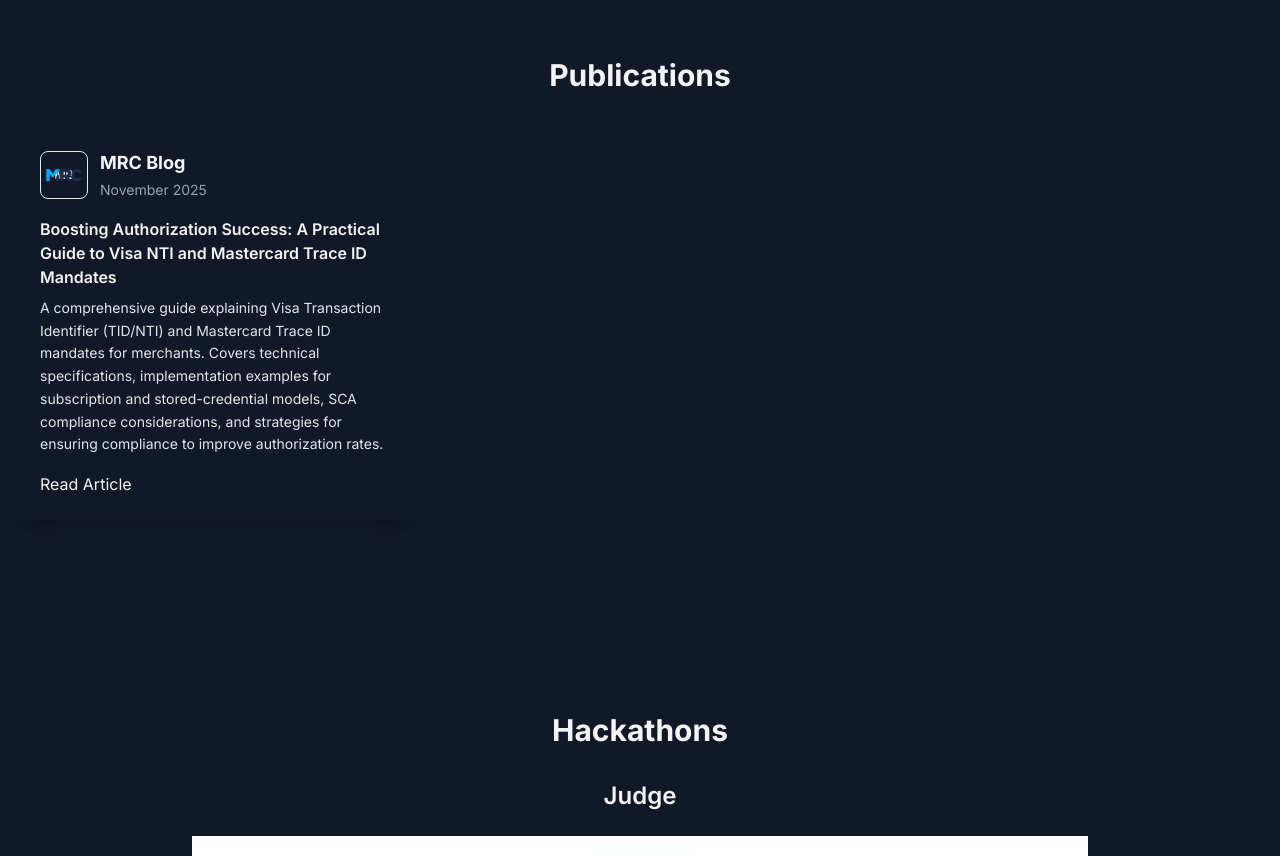
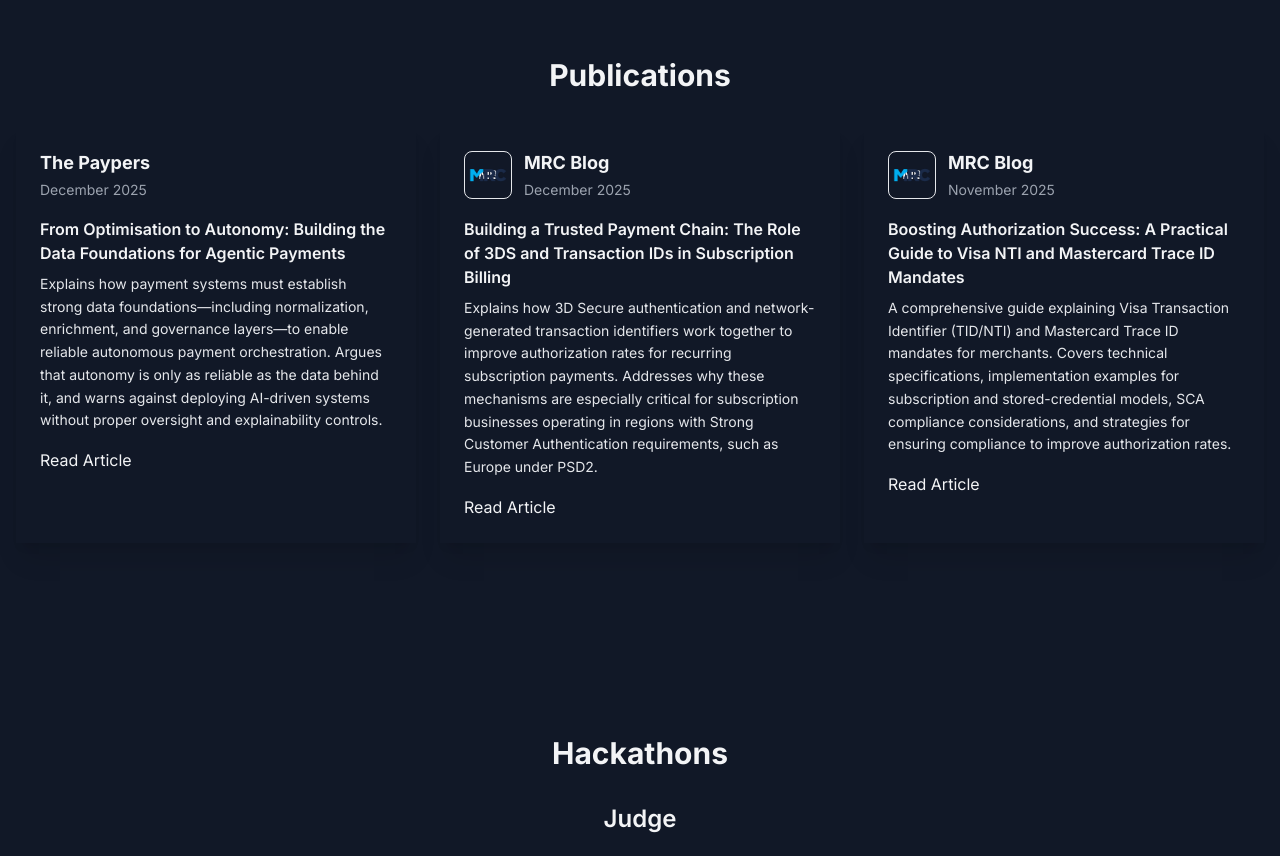
Before and after one commit to ashwindas/ashwindas.github.io, a Next.js app: page / in a window 1280 px wide. Shown: the part 4540-5396 px from the top of the page. Built offline with nearby package versions, Linux system fonts and the light colour scheme.

Commit message:
feat: add two new publications and fix dates to December 2025

```diff
--- a/src/components/Publications.tsx
+++ b/src/components/Publications.tsx
@@ -17,6 +17,23 @@ interface PublicationsProps {
 }
 
 const defaultPublications: Publication[] = [
+  {
+    id: 'paypers-agentic-payments-2025',
+    title: 'From Optimisation to Autonomy: Building the Data Foundations for Agentic Payments',
+    publication: 'The Paypers',
+    description: 'Explains how payment systems must establish strong data foundations—including normalization, enrichment, and governance layers—to enable reliable autonomous payment orchestration. Argues that autonomy is only as reliable as the data behind it, and warns against deploying AI-driven systems without proper oversight and explainability controls.',
+    url: 'https://thepaypers.com/payments/expert-views/from-optimisation-to-autonomy-building-the-data-foundations-for-agentic-payments',
+    date: 'December 2025'
+  },
+  {
+    id: 'mrc-trusted-payment-chain-2025',
+    title: 'Building a Trusted Payment Chain: The Role of 3DS and Transaction IDs in Subscription Billing',
+    publication: 'MRC Blog',
+    description: 'Explains how 3D Secure authentication and network-generated transaction identifiers work together to improve authorization rates for recurring subscription payments. Addresses why these mechanisms are especially critical for subscription businesses operating in regions with Strong Customer Authentication requirements, such as Europe under PSD2.',
+    logoSrc: '/images/logos/mrc-logo.png',
+    url: 'https://merchantriskcouncil.org/learning/resource-center/member-news/blog/2025/building-a-trusted-payment-chain',
+    date: 'December 2025'
+  },
   {
     id: 'mrc-nti-trace-id-2025',
     title: 'Boosting Authorization Success: A Practical Guide to Visa NTI and Mastercard Trace ID Mandates',
```
